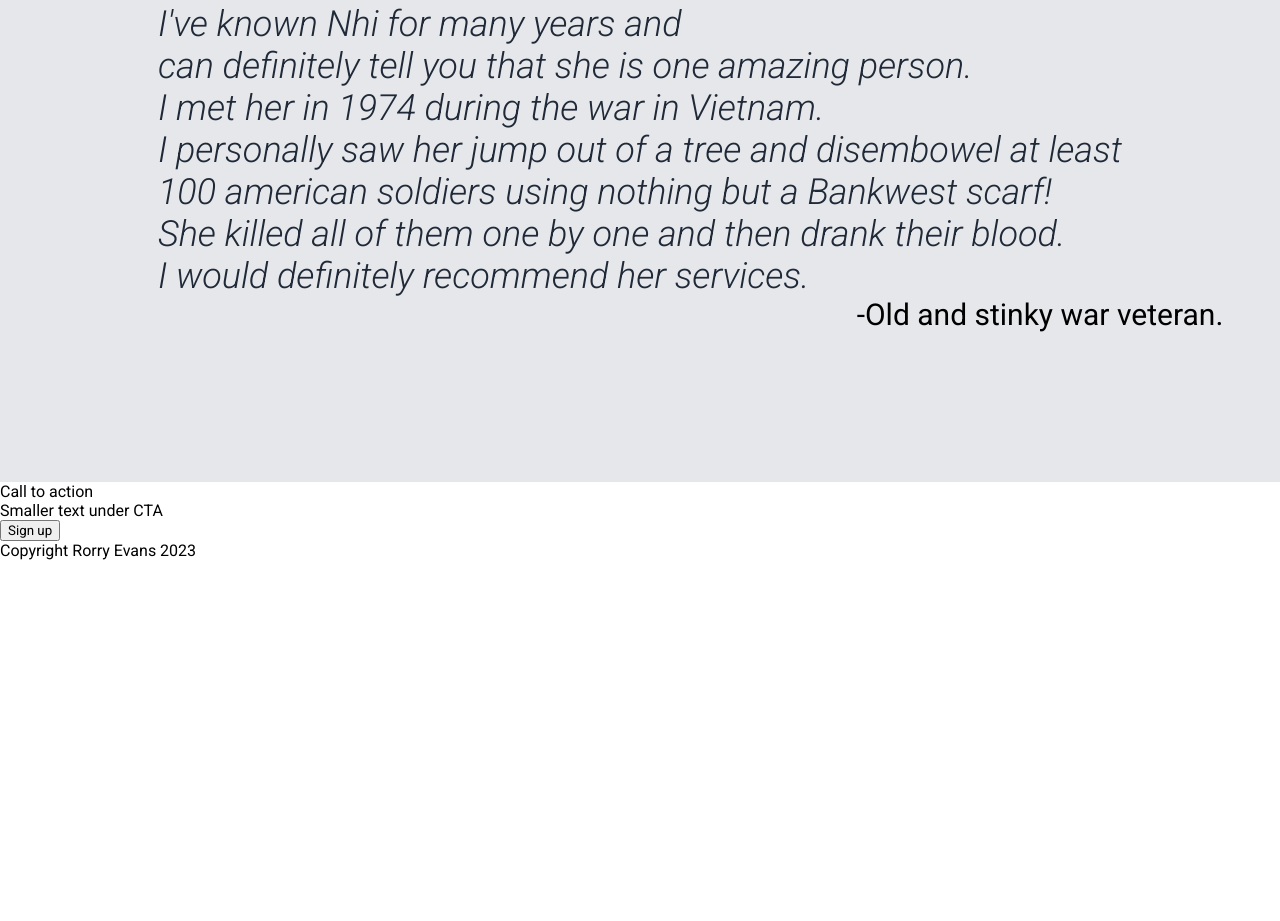
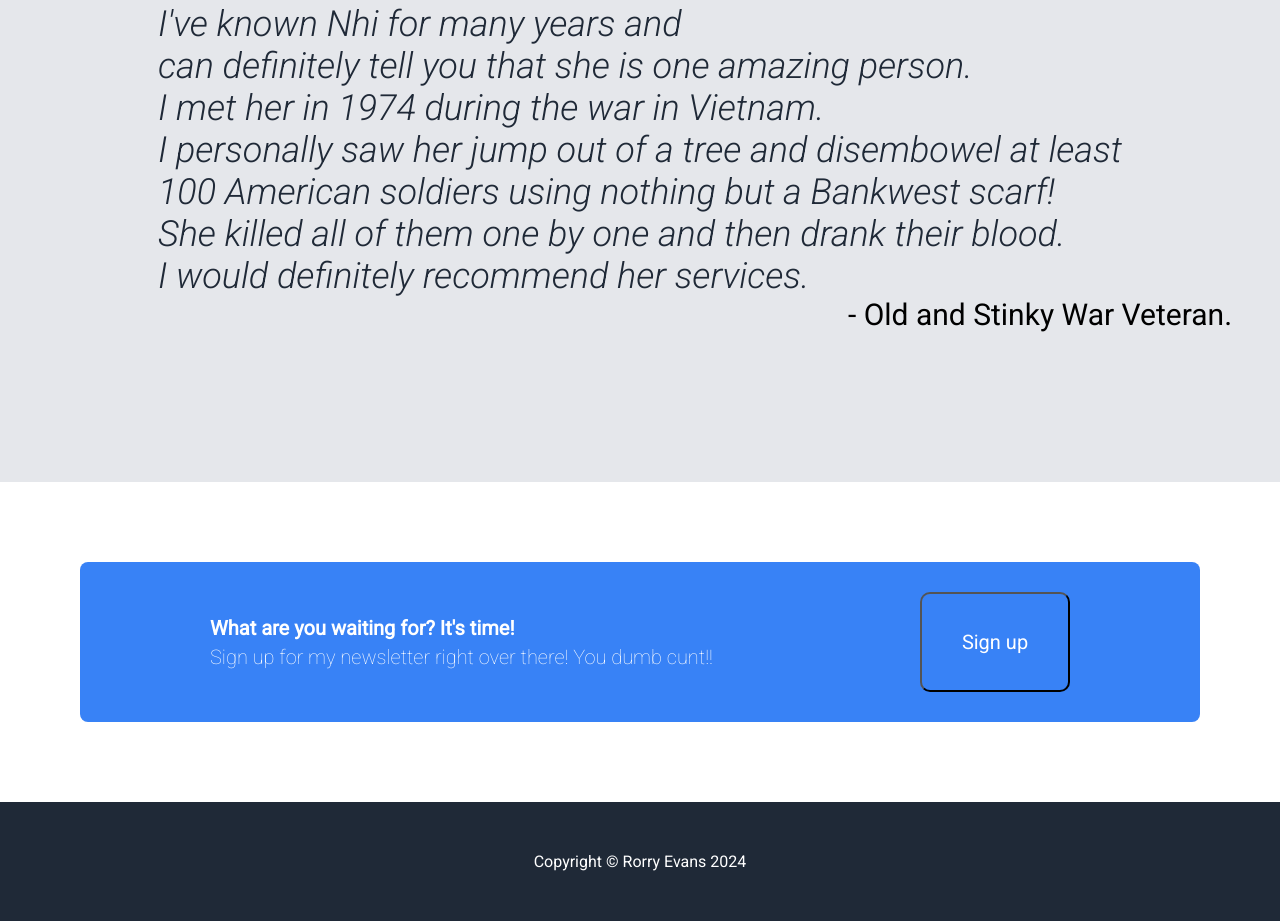
Before and after one commit to teep93/landing-page-project, a plain HTML site: page index.html in a window 1280 px wide. Shown: the part 1293-2214 px from the top of the page. Before the commit the page ends 1853 px from the top, so only its background shows below. Drawn offline with Linux system fonts and the light colour scheme.

Commit message:
add cta and footer

```diff
--- a/index.html
+++ b/index.html
@@ -4,7 +4,8 @@
 <head>
     <link rel="preconnect" href="https://fonts.googleapis.com">
     <link rel="preconnect" href="https://fonts.gstatic.com" crossorigin>
-    <link href="https://fonts.googleapis.com/css2?family=Roboto:ital,wght@0,100;0,400;1,300;1,900&display=swap" rel="stylesheet">
+    <link href="https://fonts.googleapis.com/css2?family=Roboto:ital,wght@0,100;0,400;1,300;1,900&display=swap"
+        rel="stylesheet">
     <meta charset="UTF-8">
     <title>Nhi Huynh | Relief Branch Manager</title>
     <link rel="stylesheet" href="style.css">
@@ -24,7 +25,7 @@
 <body>
     <div class="top">
         <div class="hero-main">
-            <h1>Relief Branch<br/> Manager</h1>
+            <h1>Relief Branch<br /> Manager</h1>
             <p> Miss Huynh has extensive knowledge in telling people what to do.</p>
             <p> She's very helpful and smells amazing. Also has a weekly newsletter.</p>
             <button class="top-button">Sign up</button>
@@ -43,7 +44,7 @@
                 <div class="image-info">Doggy.</div>
             </div>
             <div class="midcontent">
-                <img src="/images/chopsticks.jpeg" alt="chopstick image" height="100px" width="100px" >
+                <img src="/images/chopsticks.jpeg" alt="chopstick image" height="100px" width="100px">
                 <div class="image-info">Yopstick.</div>
             </div>
             <div class="midcontent">
@@ -58,20 +59,28 @@
     </div>
 
     <div class="testimonial">
-        <div class="quote">I've known Nhi for many years and<br I >can definitely tell you that she is one amazing person.<br>
-            I met her in 1974 during the war in Vietnam.<br> I personally saw her jump out of a tree and disembowel at least<br>
-            100 american soldiers using nothing but a Bankwest scarf!<br> She killed all of them one by one and then drank their blood.<br>
+        <div class="quote">I've known Nhi for many years and<br I>can definitely tell you that she is one amazing
+            person.<br>
+            I met her in 1974 during the war in Vietnam.<br> I personally saw her jump out of a tree and disembowel at
+            least<br>
+            100 American soldiers using nothing but a Bankwest scarf!<br> She killed all of them one by one and then
+            drank their blood.<br>
             I would definitely recommend her services.</div>
 
-        <div class="quoter">-Old and stinky war veteran.</div>
+        <div class="quoter">- Old and Stinky War Veteran.</div>
     </div>
-    <div>
-        <div>Call to action</div>
-        <div>Smaller text under CTA</div>
-        <button>Sign up</button>
+    <div class="cta">
+        <div class="ctacontainer">
+            <div class="ctatext">
+                <h5>What are you waiting for? It's time!</h5>
+
+                <h6>Sign up for my newsletter right over there! You dumb cunt!!</h6>
             </div>
-    <div>
-        <footer> Copyright Rorry Evans 2023</footer>
+        <button class="ctabutton">Sign up</button>
+        </div>
+    </div>
+    <div class="bottom">
+        <footer> Copyright  &#169;  Rorry Evans 2024</footer>
     </div>
 
 
--- a/style.css
+++ b/style.css
@@ -5,6 +5,10 @@
 
 
 
+}
+
+body {
+    font-family: 'Roboto', sans-serif;
 }
 
 .header-logo {
@@ -155,3 +159,70 @@ h3 {
     font-style: bold;
     font-size: 30px;
 }
+
+.cta {
+    padding: 80px;
+    display: flex;
+    justify-content: center;
+
+}
+
+.ctacontainer {
+    background-color: #3882F6;
+    display: flex;
+    border-radius: 8px;
+    justify-content: space-between;
+
+    width: 1200px;
+    height: 100px;
+    padding: 30px;
+}
+
+h5 {
+    font-size: 20px;
+    color: white;
+    font-weight: 800;
+    font-style: bolder;
+    font-family:  "Roboto";
+}
+
+h6 {
+    font-size: 20px;
+    font-weight: 350;
+    color: white;
+}
+
+.ctatext {
+    display: flex;
+    flex-direction: column;
+    justify-content: center;
+    position: relative;
+    left: 100px;
+
+
+    gap: 5px;
+
+
+}
+
+.ctabutton {
+    font-size: 20px;
+    border-radius: 10px;
+    background-color: #3882F6;
+    width: 150px;
+    padding: 10px;
+    color: white;
+    position: relative;
+    right: 100px;
+
+}
+
+
+footer {
+    background-color: #1F2937;
+    display: flex;
+    padding: 50px;
+    font-family: "Roboto";
+    color: white;
+    justify-content: center;
+}
```
Lines whose indentation alone changed are shown as unchanged.
